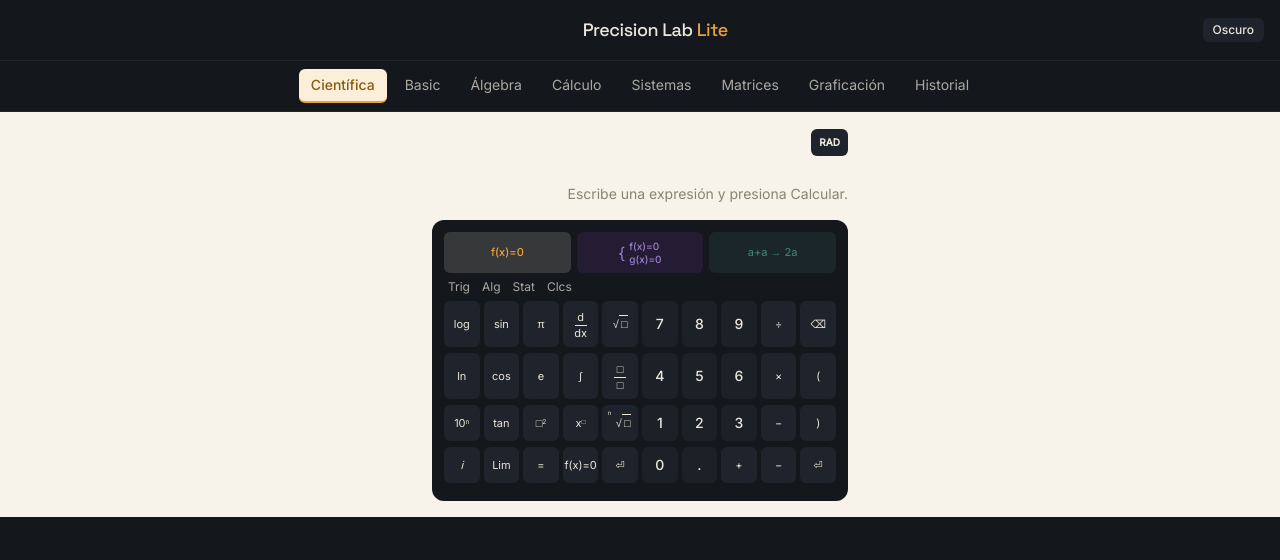
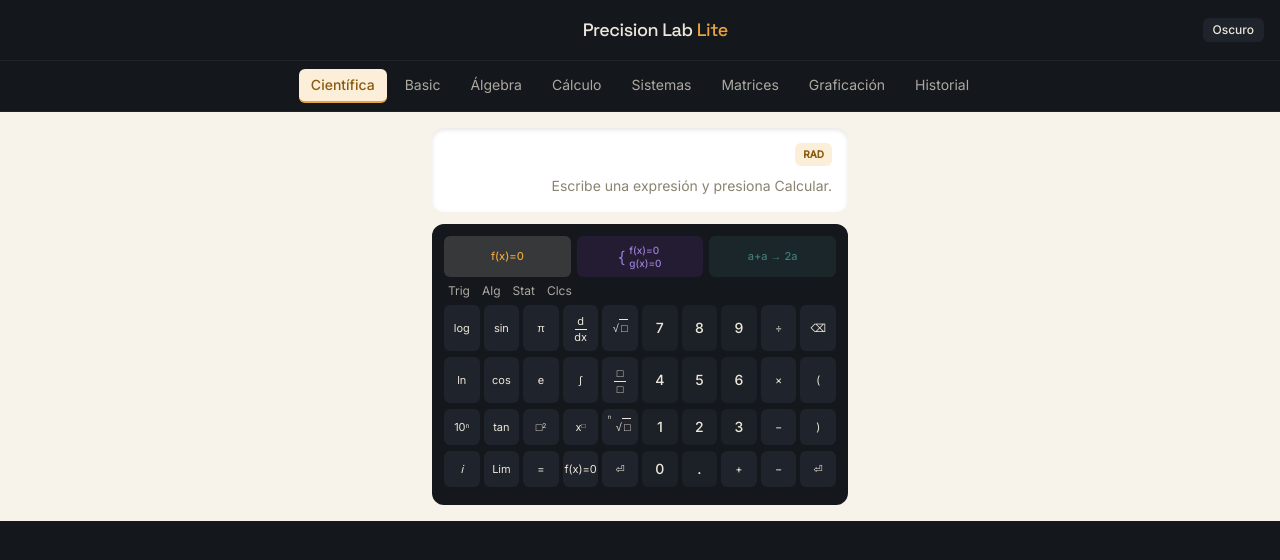
Before and after one commit to c2melendez/calculadora-cientifica-web, a React (Vite) app: page / in a window 1280 px wide. Shown: the top 560 px of the page. Built offline with nearby package versions, Linux system fonts and the light colour scheme.

Commit message:
Fase E: usa Screen en vez de componentes sueltos

```diff
--- a/src/modes/BasicScientific/BasicScientificMode.tsx
+++ b/src/modes/BasicScientific/BasicScientificMode.tsx
@@ -1,9 +1,7 @@
 import { useCallback, useRef, useState } from "react";
-import { NaturalInput } from "../../components/NaturalInput";
 import { MathKeyboard } from "../../components/MathKeyboard";
-import { ResultPanel } from "../../components/ResultPanel";
-import { AngleModePopover } from "../../components/AngleModePopover";
-import { HistoryLog, type SessionHistoryEntry } from "../../components/HistoryLog";
+import { Screen } from "../../components/Screen";
+import { type SessionHistoryEntry } from "../../components/HistoryLog";
 import { makeRequestId, ErrorCode, type MathResult } from "../../types";
 import { parseExpression } from "../../engine/parsing";
 import { addHistoryEntry } from "../../store/historyDb";
@@ -98,12 +96,16 @@
 
   return (
     <div className="mx-auto flex max-w-md flex-col gap-3 p-4">
-      <div className="flex items-center justify-end">
-        <AngleModePopover angleMode={angleMode} onToggle={() => setAngleMode((m) => (m === "RAD" ? "GRAD" : "RAD"))} />
-      </div>
-      <HistoryLog entries={sessionHistory} />
-      <NaturalInput value={latex} onChange={setLatex} placeholder="Escribe una expresión…" fieldRef={setMathField} />
-      <ResultPanel result={result} />
+      <Screen
+        latex={latex}
+        onChangeLatex={setLatex}
+        placeholder="Escribe una expresión…"
+        fieldRef={setMathField}
+        result={result}
+        sessionHistory={sessionHistory}
+        angleMode={angleMode}
+        onToggleAngleMode={() => setAngleMode((m) => (m === "RAD" ? "GRAD" : "RAD"))}
+      />
       <MathKeyboard
         field={mathField}
         onBackspace={() => setLatex((prev) => prev.slice(0, -1))}
```
